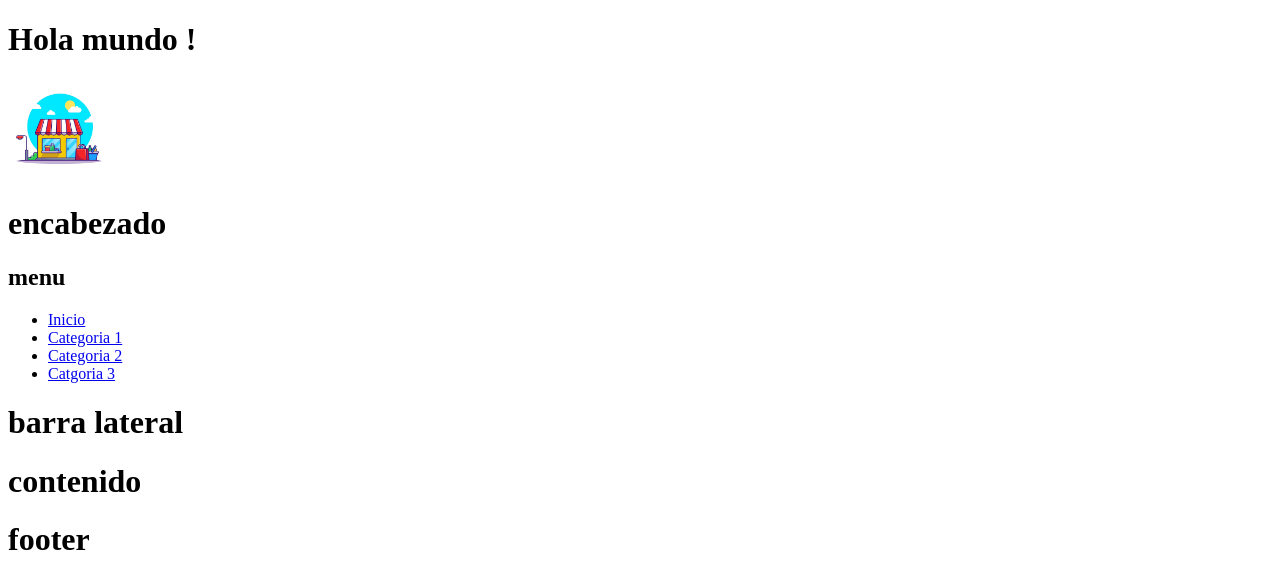
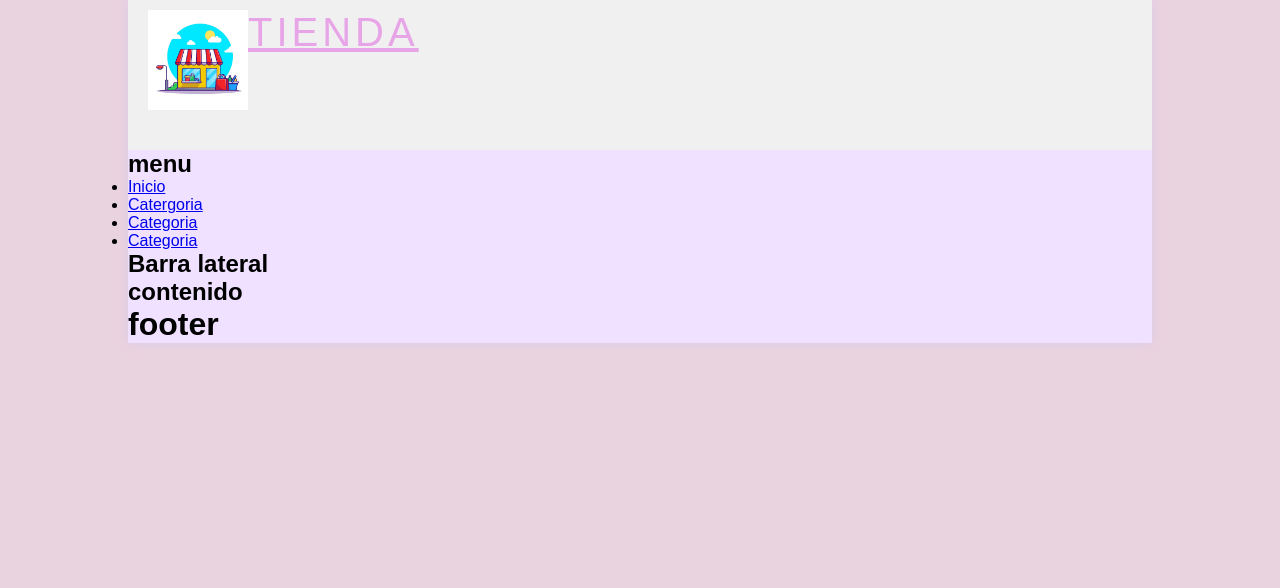
Before and after one commit to pauvirtual20-dot/Proyecto3230985, a plain HTML site: page index.html in a window 1280 px wide. Drawn offline with Linux system fonts and the light colour scheme.

Commit message:
inicio a dar formato con css

```diff
--- /dev/null
+++ b/assets/css/styles.css
@@ -0,0 +1,40 @@
+*{
+  padding: 0px;
+  margin: 0px;
+  font-family: Arial, helvetica, sans-serif;
+}
+
+body{
+    background-color: rgb(233, 211, 222);
+}
+
+#container{
+    width: 80%;
+    margin: 0px auto;
+    box-shadow: 0px 0px 10px rgb(220, 202, 236);
+    background-color: rgb(239, 225, 255);
+}
+
+#header{
+    height: 150px;
+    background: #f0f0f0;
+}
+#logo{
+    padding: 10px;
+    margin-left: 10px;
+    float: left;
+}
+
+#logo img{
+    float: left;
+    height: 100px;
+}
+
+#logo a{
+    float: left;
+    font-size: 40px;
+    letter-spacing: 4px;
+    font-family: Arial, helvetica, sans-serif;
+    text-transform: uppercase;
+    color: rgb(231, 164, 231);
+}
--- a/index.html
+++ b/index.html
@@ -2,19 +2,18 @@
 <html lang="es">
 <head>
   <meta charset="UTF-8">
-
-    <title>Proyecto 3230985</title>
+  <meta name="viewport" content="width=device-width, initial-scale=1.0">
+  <link rel="stylesheet" href="./assets/css/styles.css">
+  <title>Proyecto</title>
+</head>
   </head>
 <body>
-        <h1>Hola mundo !</h1>
   <div id="container">
     <header id="header">
       <div id="logo">
-                      <img src="./assets/img/tienda.jpg" alt="logo tienda" width="100px" height="100px">
-
-                    <div>
-                <h1>encabezado</h1>
-                <header>
+          <img src="./assets/img/tienda.jpg"alt="logo tienda">
+          <a href="index.html">Tienda </a>
+    </header>
     <nav id="menu">
       <h1>menu</h1>
       <ul>
@@ -22,29 +21,28 @@
           <a href="#">Inicio</a>
         </li>
          <li>
-            <a href="#">Categoria 1</a>
+          <a href="#">Catergoria</a>
         </li>
          <li>
-            <a href="#">Categoria 2</a>
+          <a href="#">Categoria</a>
         </li>
          <li>
-            <a href="#">Catgoria 3</a>
+          <a href="#">Categoria</a>
         </li>
       </ul>
     </nav>
 
     <div id="content">
+        <aside>
+           <h1>Barra lateral</h1>
          </aside>
-         <h1>barra lateral</h1>
-     </aside>
-    </section>
+         <section>
              <h1>contenido</h1>
          </section>
      </div>
-
-    </footer id=footer>
+    <footer>
       <h1>footer</h1>
-
+    </footer>
   </div>
-<body>
+</body>
 </html>
```
Lines whose indentation alone changed are shown as unchanged.
